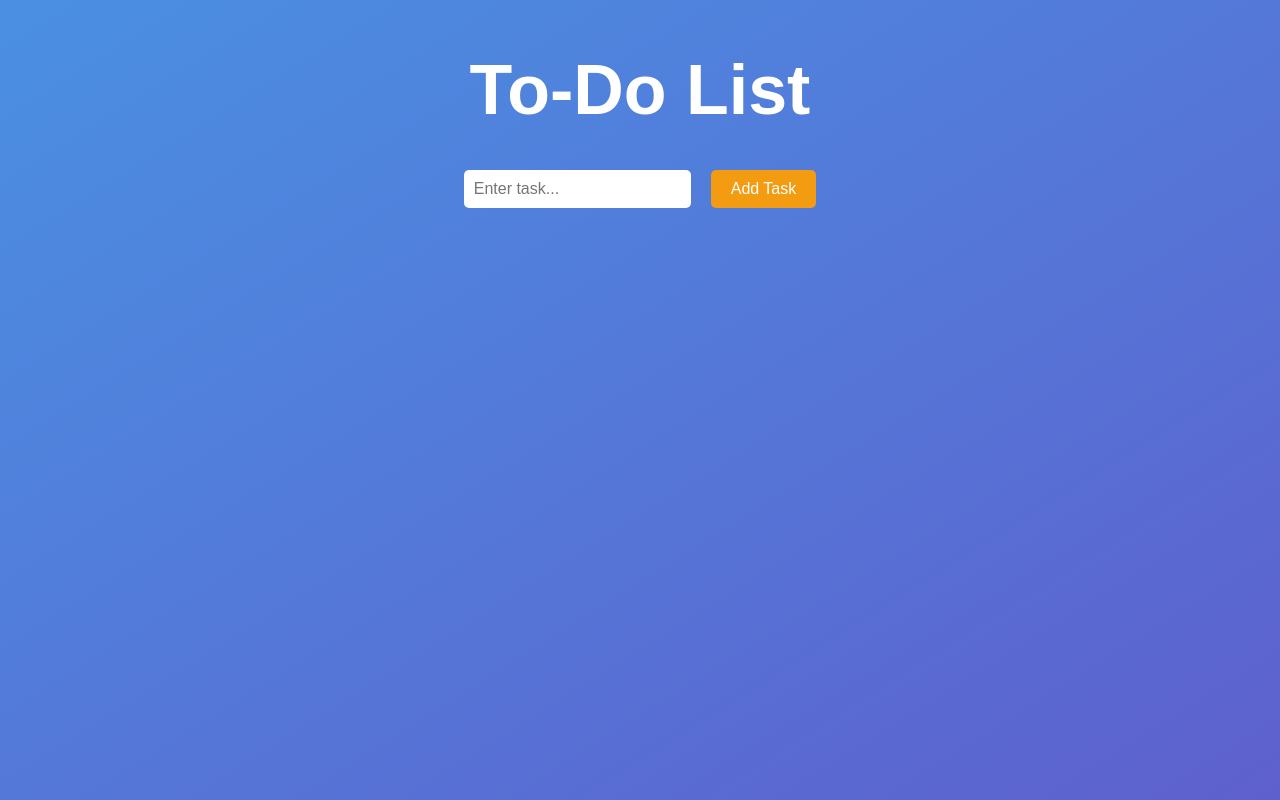
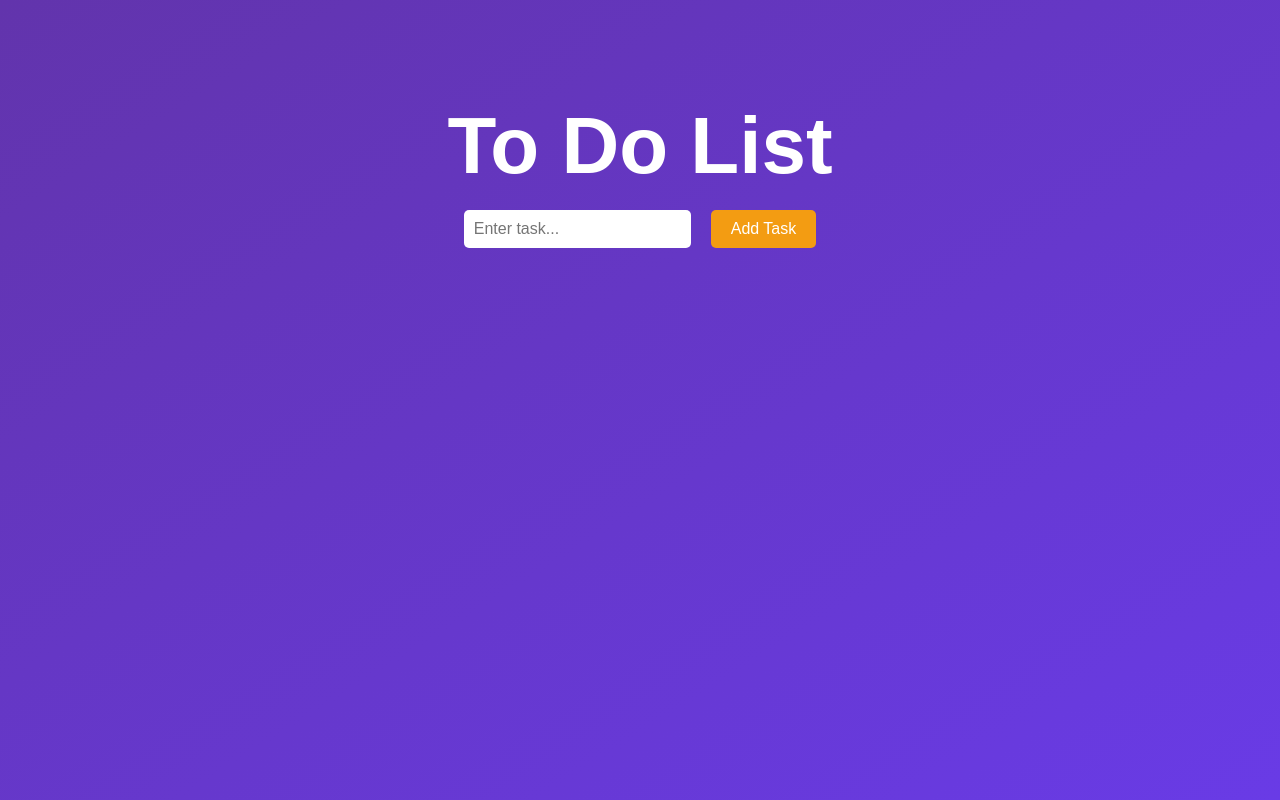
Before and after one commit to mihir-robotics/python-app-examples, a Flask app: page / in a window 1280 px wide. Run offline with Flask 3, Linux system fonts and the light colour scheme.

```diff
--- a/apps/pdf-generation/app.py
+++ b/apps/pdf-generation/app.py
@@ -23,7 +23,7 @@ Note:
 '''
 # Import tkinter and CustomTkinter for GUI design
 from tkinter import filedialog
-from tkinter import *
+from tkinter import CENTER
 import customtkinter
 
 # Import fpdf for pdf generation, pandas for reading Excel file, os to manage file-paths
--- a/apps/to-do-app/static/styles.css
+++ b/apps/to-do-app/static/styles.css
@@ -7,16 +7,16 @@ body {
   justify-content: center;
    /* Align items at the top */
   min-height: 100vh;
-  background: linear-gradient(to bottom right, #4a90e2, #5e60ce);
+  background: linear-gradient(to bottom right, #6234ac, #693be6);
 }
 
 h1 {
   text-align: center;
-  margin-top: 50px; /* Adjusted margin */
+  margin-top: 100px; /* Adjusted margin */
   color: white;
   height: fit-content;
   margin-bottom: 10px;
-  font-size: 70px;
+  font-size: 80px;
 }
 
 .container {
@@ -26,7 +26,7 @@ h1 {
   position: absolute;
   top: 20px;
   bottom: 20px;
-  margin-top: 150px; /* Added margin to separate h1 from form */
+  margin-top: 190px; /* Added margin to separate h1 from form */
   margin-right: 0px;
 }
 
--- a/apps/to-do-app/templates/index.html
+++ b/apps/to-do-app/templates/index.html
@@ -8,7 +8,7 @@
 </head>
 </head>
 <body>
-    <h1>To-Do List</h1>
+    <h1>To Do List</h1>
     <div class="container">
     <form action="/add" method="POST">
         <input type="text" name="task" placeholder="Enter task...">
```
Also changed, not shown: apps/to-do-app/tasks.json (+6 -2 lines), apps/to-do-app/README.md, apps/to-do-app/Screenshot.jpg (added).
